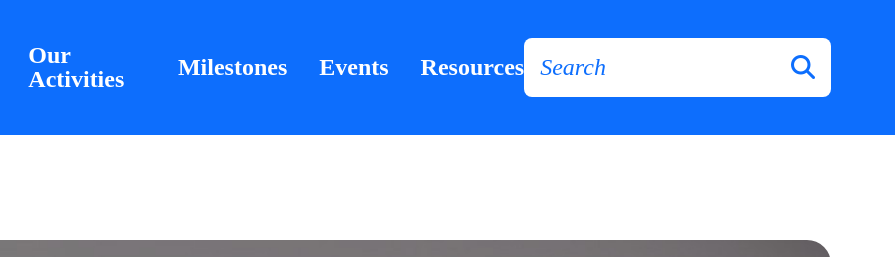
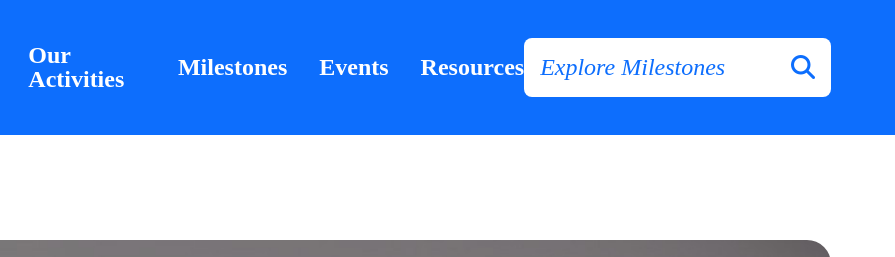
Before and after one commit to Miranda-K12/GrowGuide-Website, a website with bundled scripts: page index.html in a window 1280 px wide. Shown: the top 257 px of the page, 385-1280 px from the left. Built offline with nearby package versions, Linux system fonts and the light colour scheme.

Commit message:
Update Search Input placeholder

```diff
--- a/index.html
+++ b/index.html
@@ -56,7 +56,7 @@
           <input
             type="text"
             class="header__search-input"
-            placeholder="Search"
+            placeholder="Explore Milestones"
           />
           <button type="button" class="header__search-button" title="Search">
             <i class="fa-solid fa-magnifying-glass"></i>
```
